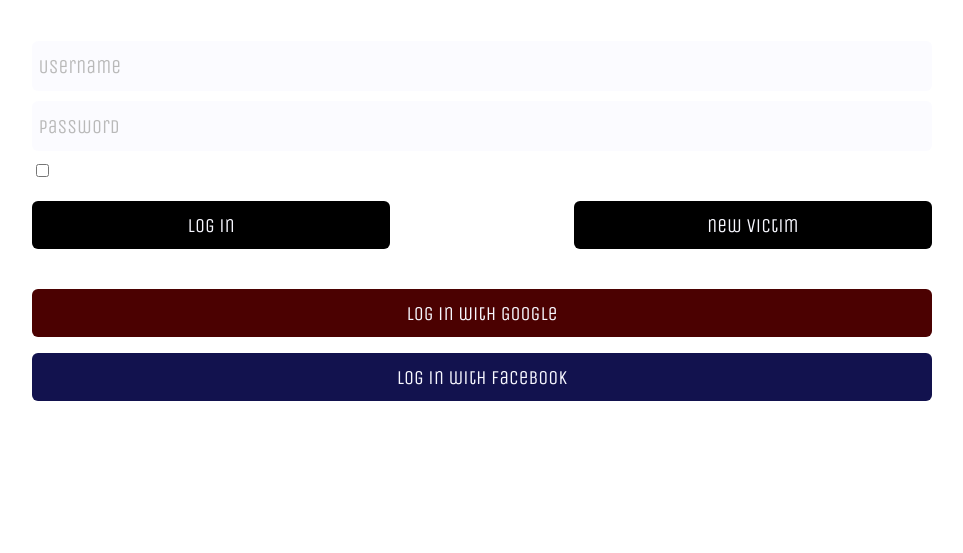
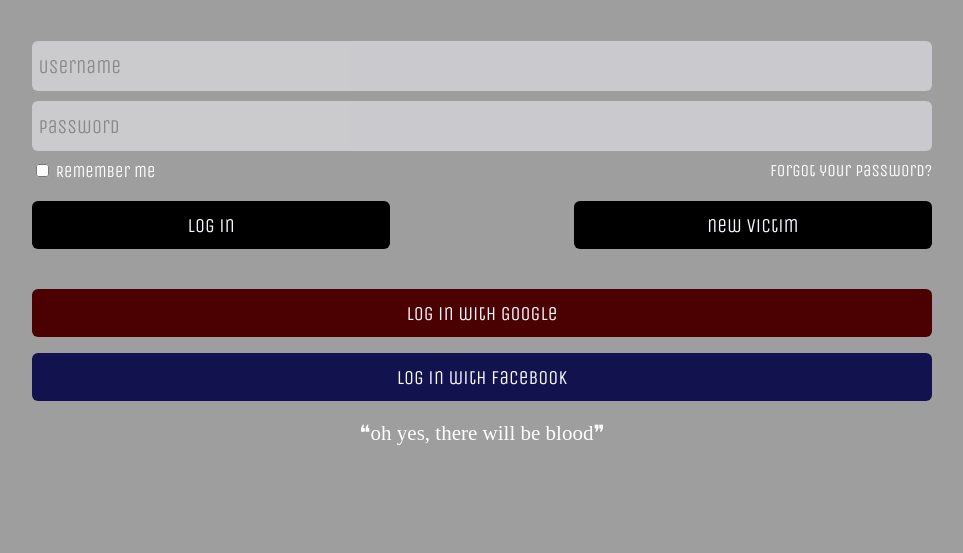
Before and after one commit to shibowie/MobileFirst---Horrorhead, a plain HTML site: page index.html in a window 1280 px wide. Shown: the part 247-800 px from the top of the page, without its empty margins (158-1121 px from the left). Drawn offline with nearby package versions, Linux system fonts and the light colour scheme; the site is published under a folder, as on GitHub Pages, so addresses that start at the root find nothing; a web font is replaced by a local one.

Commit message:
fixed background!

```diff
--- a/style.css
+++ b/style.css
@@ -3,7 +3,7 @@ html {
     font-size: 14px;
 }
 body {
-    background-image: url(/images/old-dark-scary-corridor-04-with-ghost-01.png);
+    background-image: url(./images/old-dark-scary-corridor-04-with-ghost-01.png);
     background-position: center;
     display: flex;
     flex-direction: column;
```
